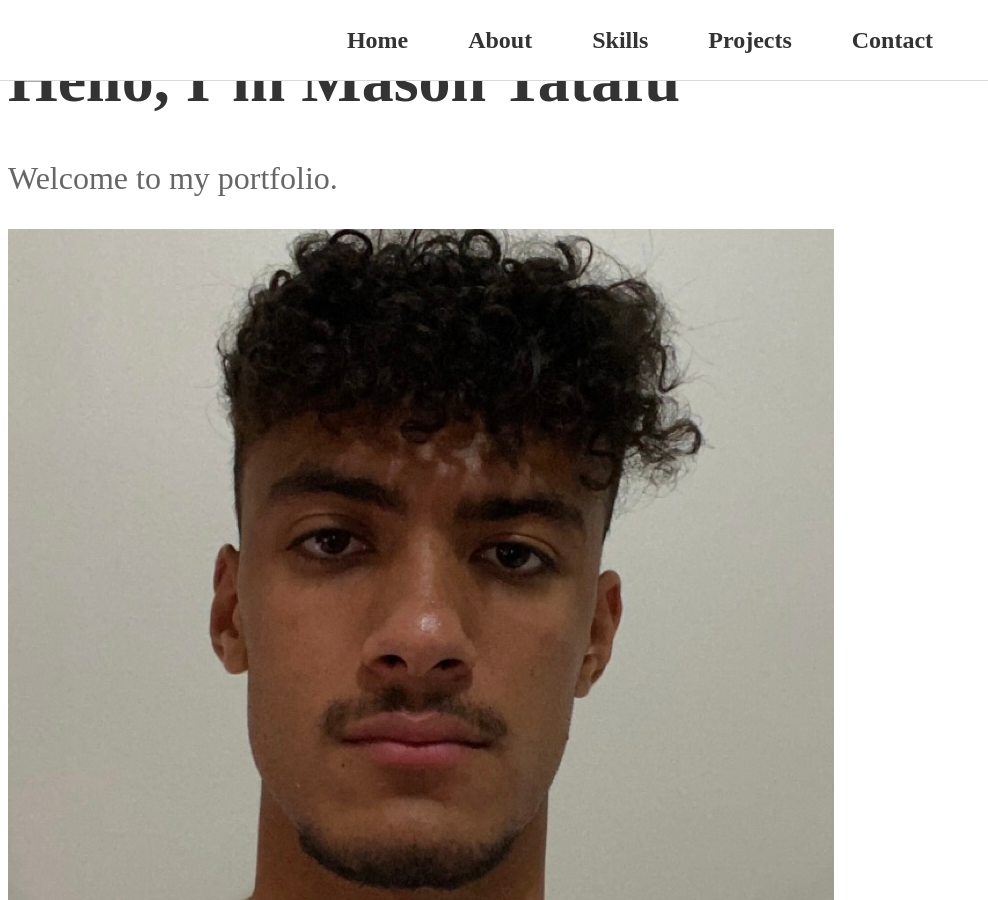
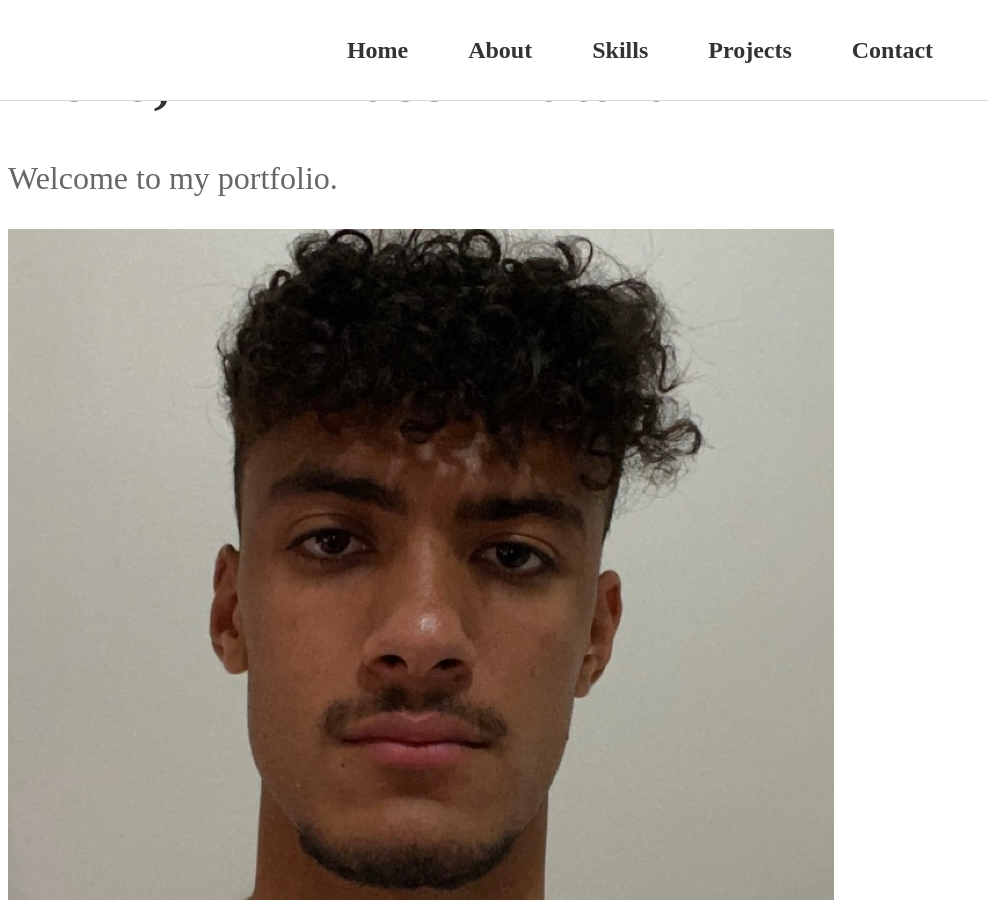
Before and after one commit to masontatafu/masontatafu.github.io, a Jekyll site: the page built from index.md, in a window 1280 px wide and 900 px high. Shown: the whole window, without its empty margins (0-988 px from the left). Built offline with Jekyll 4.4.1, drawn with Linux system fonts in a browser that asks for light colours.

Commit message:
Update style.css

```diff
--- a/assets/style.css
+++ b/assets/style.css
@@ -1,7 +1,7 @@
 /* ===== NAVIGATION BAR STYLES ===== */
 nav {
     background-color: white; /* Blue background */
-    height: 80px; /* Vertical padding */
+    height: 100px; /* Vertical padding */
     width: 100%; /* Full width */
     position: fixed; /* Fix it to the top of the page */
     top: 0;
```
